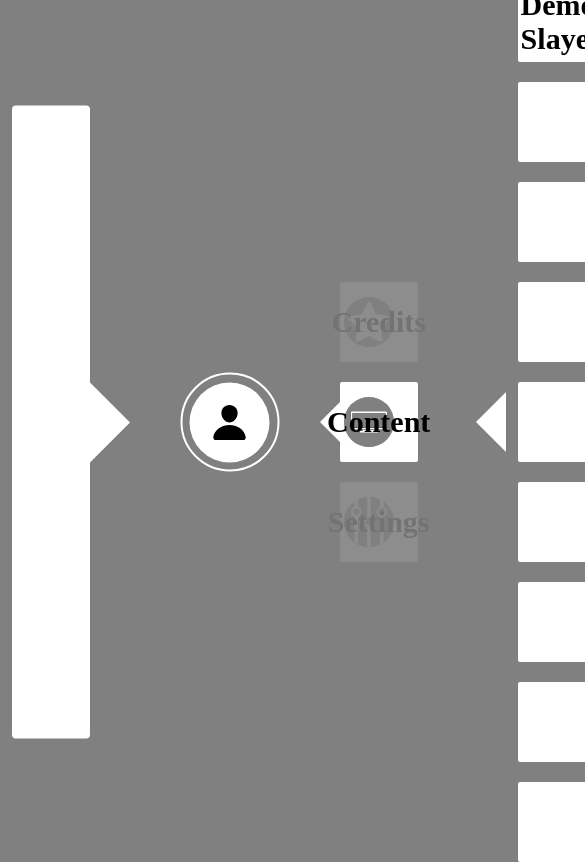
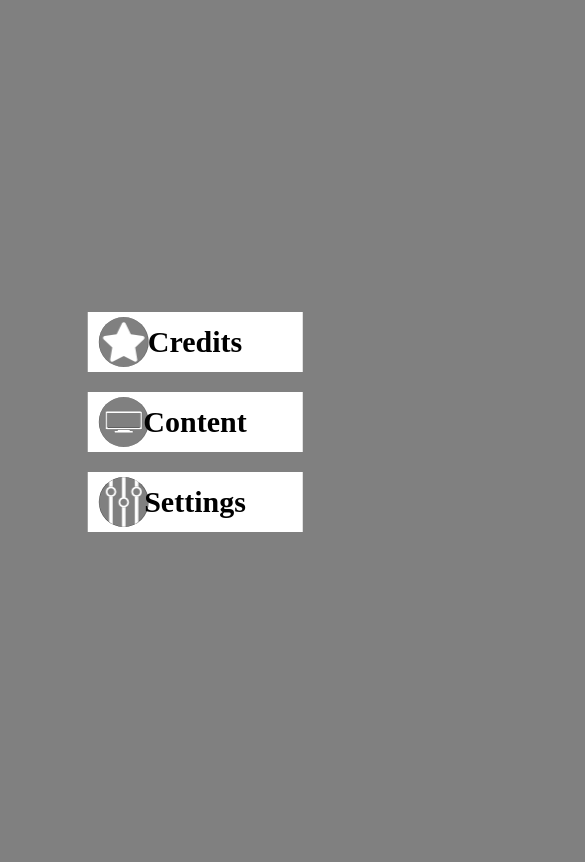
Before and after one commit to Davedude1011-dump/noxu, a plain HTML site: page index.html in a window 390 px wide. Both pictures are taken after a click on the element 195 px from the left and 422 px from the top of the page. Shown: the top 862 px of the page, 585 px wide, since content can reach past the window. Drawn offline with Linux system fonts and the light colour scheme; a web font is replaced by a local one.

Commit message:
Add files via upload

```diff
--- a/home.css
+++ b/home.css
@@ -275,3 +275,54 @@ body {
     text-decoration: none;
     color: black
 }
+
+.computer_window {
+    display: none;
+}
+.mobile_window {
+    display: none;
+}
+
+@media screen and (orientation: landscape) {
+    .computer_window {
+        display: block;
+    }
+}
+@media screen and (orientation: portrait) {
+    .mobile_window {
+        display: block;
+    }
+}
+
+.mob_menus {
+    display: none;
+    opacity: 0;
+}
+
+.credits_box_mob {
+    position: absolute;
+    left: 50%;
+    top: calc(50% - 60px - 20px);
+    translate: -50% -50%;
+    height: 60px;
+    width: 55vw;
+    background-color: white;
+}
+.shows_box_mob {
+    position: absolute;
+    left: 50%;
+    top: 50%;
+    translate: -50% -50%;
+    height: 60px;
+    width: 55vw;
+    background-color: white;
+}
+.settings_box_mob {
+    position: absolute;
+    left: 50%;
+    top: calc(50% + 60px + 20px);
+    translate: -50% -50%;
+    height: 60px;
+    width: 55vw;
+    background-color: white;
+}
--- a/home.js
+++ b/home.js
@@ -1,3 +1,4 @@
+// computer window js:
 var menu_loaded = false
 
 function start_button_click() {
@@ -186,3 +187,13 @@ function settings_click() {
         ease: linearEase
     })
 }
+
+// mobile window js:
+function start_button_click_mobile() {
+    document.querySelector("#mobile_start").classList.add("menus_fade_out")
+    setTimeout(() => {
+        document.querySelector(".mob_menus").style.display = "block"
+        document.querySelector(".mob_menus").classList.add("menus_fade_in")
+        document.querySelector(".mob_menus").classList.remove("menus_fade_out")
+     }, 800);
+}
--- a/index.html
+++ b/index.html
@@ -9,6 +9,7 @@
         <script src="home.js" defer></script>
     </head>
     <body>
+        <div class="computer_window">
             <div class="start_button_outer" onclick="start_button_click()">
                 <div class="start_button_inner">
                     <div class="start_button_svg"></div>
@@ -64,5 +65,33 @@
                     <div class="shows_menu_num8 shows_menu_inner"></div>
                 </div>
             </div>
+        </div>
+        <div class="mobile_window">
+            <div class="start_button_outer" id="mobile_start" onclick="start_button_click_mobile()">
+                <div class="start_button_inner">
+                    <div class="start_button_svg"></div>
+                </div>
+            </div>
+            <div class="mob_menus menus_fade_out">
+                <div class="credits_box_mob">
+                    <div class="credits_icon menu_icon"></div>
+                    <div class="main_box_titles">Credits</div>
+                </div>
+                <div class="shows_box_mob">
+                    <div class="shows_icon menu_icon"></div>
+                    <div class="main_box_titles">Content</div>
+                </div>
+                <div class="settings_box_mob">
+                    <div class="settings_icon menu_icon"></div>
+                    <div class="main_box_titles">Settings</div>
+                </div>
+            </div>
+        </div>
     </body>
 </html>
+                <!--  -->
+                <!--  -->
+                <!--  -->
+                <!--  -->
+                <!--  -->
+                <!--  -->
```
Lines whose indentation alone changed are shown as unchanged.
